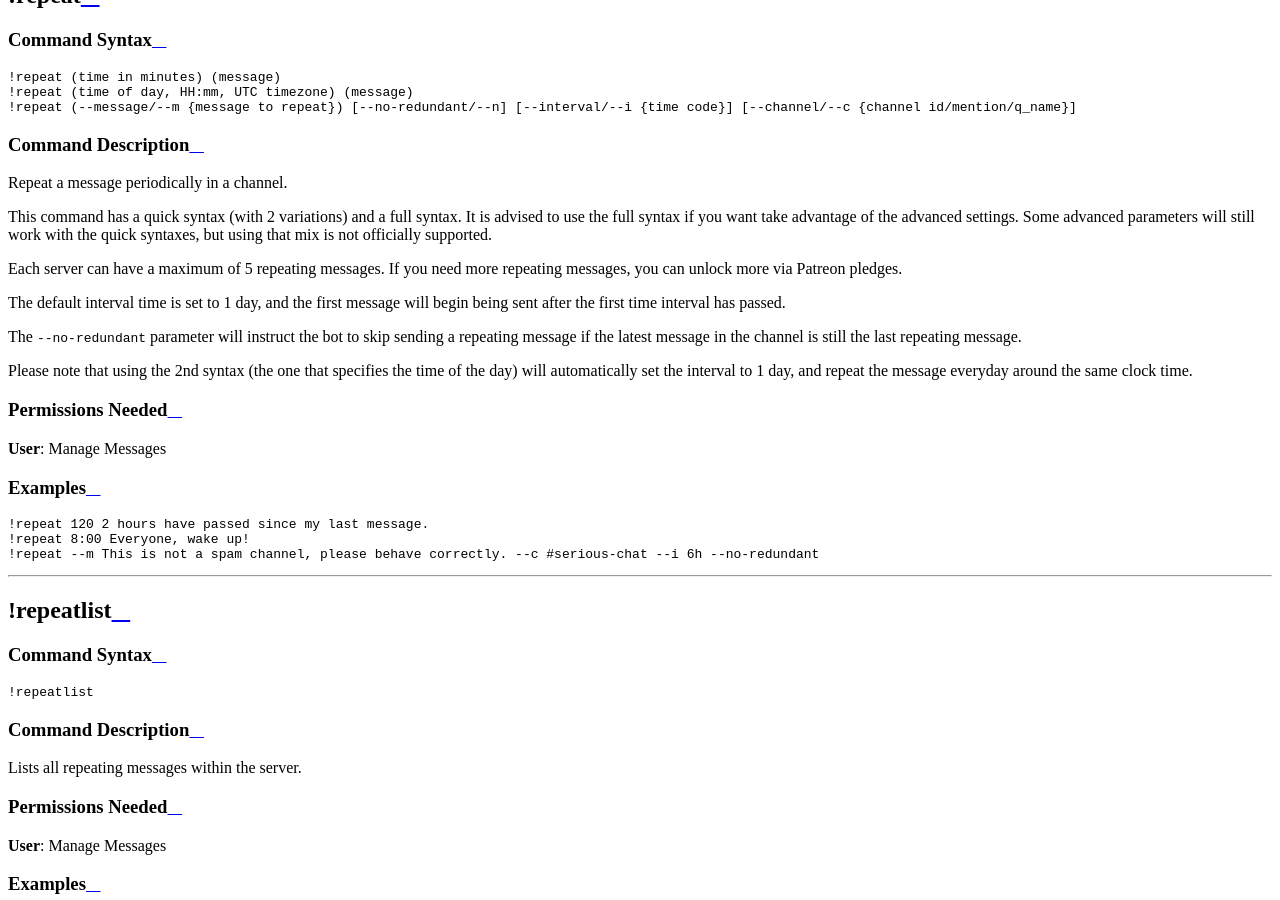
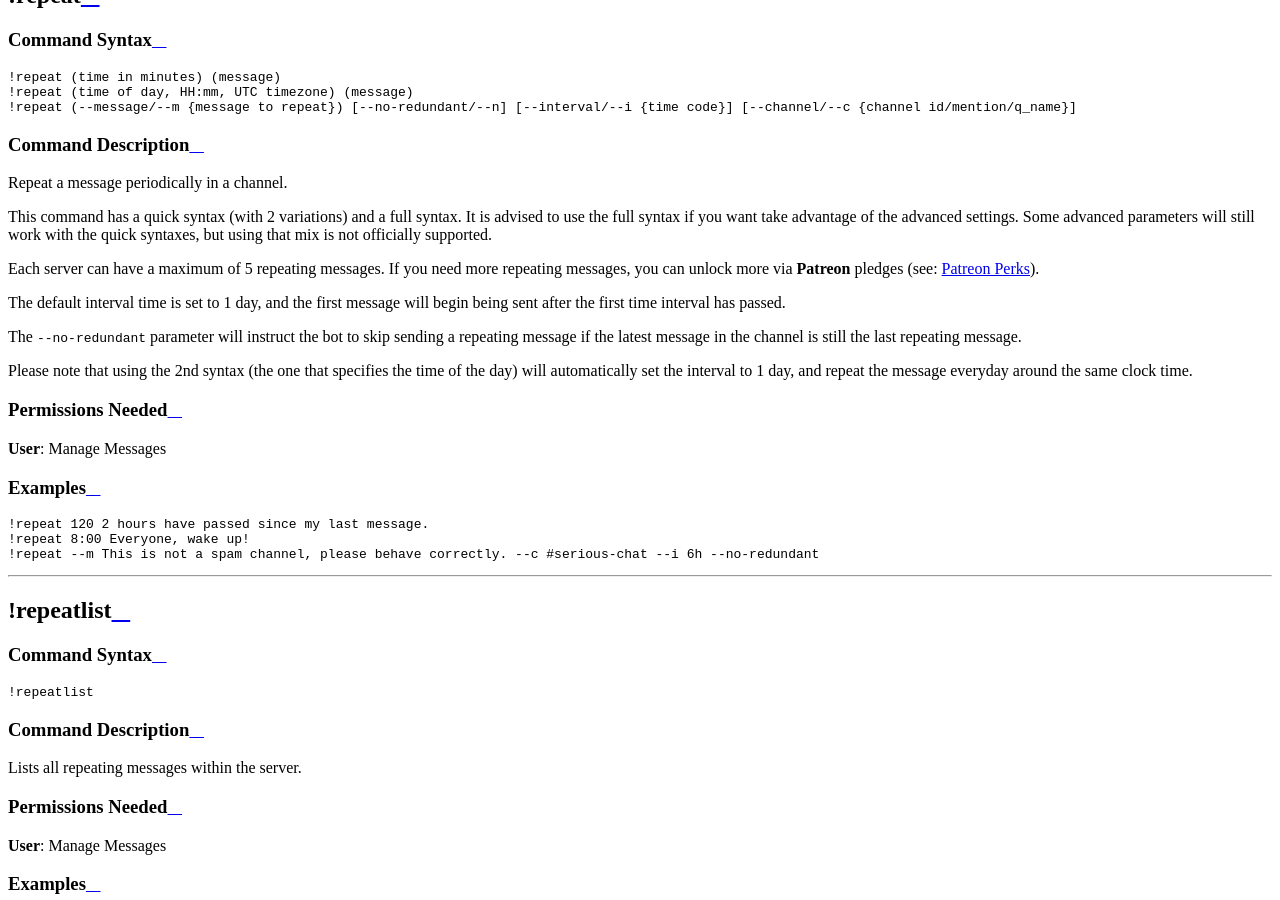
Before and after one commit to cycloptux/GiselleBot-Documentation, a Sphinx documentation site: the page built from docs/source/alarm.rst, in a window 1280 px wide and 900 px high, scrolled down 2962 px. Built offline with Sphinx 7.4.7 and the Read the Docs theme 2.0.0, drawn with Linux system fonts in a browser that asks for light colours.

Commit message:
Fixed references to Patreon info page.

```diff
--- a/docs/source/alarm.rst
+++ b/docs/source/alarm.rst
@@ -124,7 +124,7 @@ Repeat a message periodically in a channel.
 
 This command has a quick syntax (with 2 variations) and a full syntax. It is advised to use the full syntax if you want take advantage of the advanced settings. Some advanced parameters will still work with the quick syntaxes, but using that mix is not officially supported.
 
-Each server can have a maximum of 5 repeating messages. If you need more repeating messages, you can unlock more via Patreon pledges.
+Each server can have a maximum of 5 repeating messages. If you need more repeating messages, you can unlock more via **Patreon** pledges (see: :ref:`patreon-perks`).
 
 The default interval time is set to 1 day, and the first message will begin being sent after the first time interval has passed.
 
--- a/docs/source/patreon-perks.rst
+++ b/docs/source/patreon-perks.rst
@@ -1,3 +1,5 @@
+.. _patreon-perks:
+
 *************
 Patreon Perks
 *************
```
